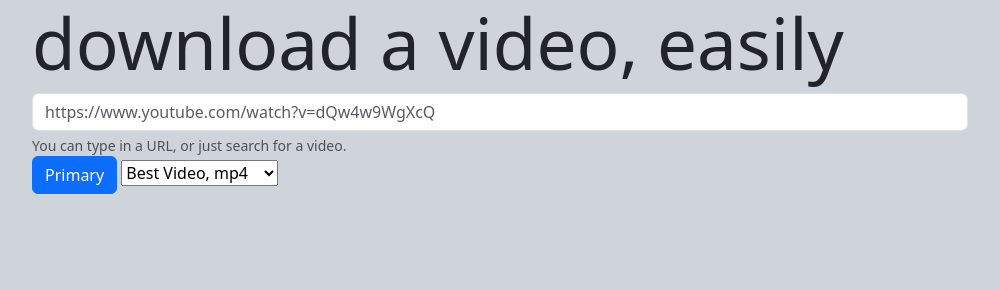
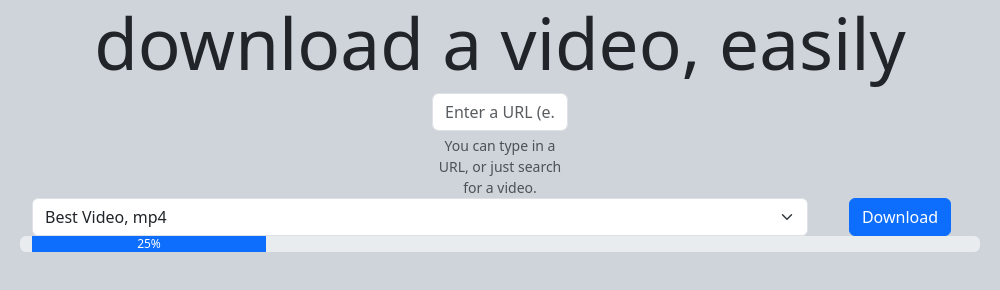
Before and after one commit to itoombes/FirstYearByDefault, an Electron app: page frontend/index.html in a window 1000 px wide. Drawn offline with nearby package versions, Linux system fonts and the light colour scheme; no server answers.

Commit message:
added dropdown for different formats & changed filename formatting

```diff
--- a/frontend/index.html
+++ b/frontend/index.html
@@ -8,23 +8,45 @@
   </head>
   <body class="bg-dark-subtle">
 
-    <div class="container-sm bg-dark-subtle pb-4 overflow-hidden">
+    <div class="container-sm bg-dark-subtle pb-4 overflow-hidden text-center">
       <h1 class="display-1">download a video, easily</h1>
 
         <div class="mb-3">
 
-          <input type="text" class="form-control form-control.lg" id="inputString" aria-describedby="inputHelp" placeholder="https://www.youtube.com/watch?v=dQw4w9WgXcQ">
+          <div class="row justify-content-md-center">
+            <div class="col-lg-2">
+              <input type="text" class="form-control form-control.lg" id="inputString"
+                aria-describedby="inputHelp" placeholder="Enter a URL (e.g. https://www.youtube.com/watch?v=dQw4w9WgXcQ)">
               <div id="inputHelp" class="form-text">You can type in a URL, or just search for a video.</div>
+            </div>
+          </div>
 
-          <button type="button" class="btn btn-primary" id="inputConfirm" onclick="sendInput()">Primary</button>
+          <div class="row">
 
-          <select class="bootstrap-select" id="inputOption">
+            <div class="col">
+              <select class="form-select" id="inputOption">
                 <option value="bv" selected="selected">Best Video, mp4</option>
                 <option value="ba">Best Audio, mp3</option>
                 <option value="wv">Worst Video, mp4</option>
                 <option value="wa">Worst Audio, mp3</option>
               </select>
+            </div>
 
+            <div class="col col-lg-2">
+              <button type="button" class="btn btn-primary" id="inputConfirm" onclick="sendInput()">Download</button>
+            </div>
+
+          </div>
+
+          <div class="row">
+            <div class="progress" role="progressbar" aria-label="Example with label" aria-valuenow="25" aria-valuemin="0" aria-valuemax="100">
+              <div class="progress-bar" style="width: 25%">25%</div>
+            </div>
+          </div>
+
+        </div>
+
+        <div class="mb-3">
         </div>
 
 
--- a/frontend/renderer.js
+++ b/frontend/renderer.js
@@ -1,12 +1,18 @@
 function sendInput() {
-  video = document.getElementById("inputString").value
-  option = document.getElementById("inputOption").value
+  option = document.getElementById("inputOption").value;
+  video = document.getElementById("inputString").value;
+
+  if (video == "") {
+    console.log("Invalid input string!");
+    return 0;
+  }
   data = {
     videoURL: video,
     format: option
   }
-  console.log(video)
-  window.api.send("input", data)
+  console.log(video);
+  window.api.send("input", data);
+  return 1;
 }
 
 window.api.receive("reply", (reply) => {
--- a/main.js
+++ b/main.js
@@ -33,7 +33,7 @@ async function downloadVideo(videoURL, format) {
     videoID = videoURL.split("?v=")[1]
     const ytdlp = spawn('yt-dlp', [
         `${videoURL}`,
-        `-o downloads/${videoID}.%(ext)s`,
+        `-o downloads/${videoID}-${format}.%(ext)s`,
         '-N 10',
         `-f ${format}`,
         '--ffmpeg-location',
```
Also changed, not shown: 1 other file. Lines whose indentation alone changed are shown as unchanged.
